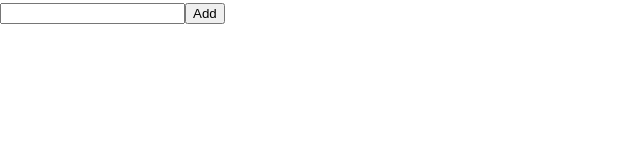
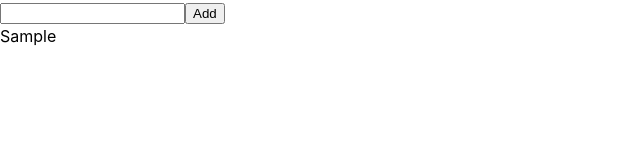
Before and after one commit to soloVlad/todo, a React (Vite) app: page / in a window 1280 px wide. Both pictures are taken after typing "Sample" into the empty fields and a click on the button "Add". Shown: the top 160 px of the page, without its empty margins (0-640 px from the left). Built offline with nearby package versions, Linux system fonts and the light colour scheme.

Commit message:
feat: show list of created tasks

```diff
--- a/src/App.tsx
+++ b/src/App.tsx
@@ -1,6 +1,6 @@
 import { useState } from "react"
 
-import { Creator } from "./components"
+import { Creator, List } from "./components"
 
 import type { Task } from "./types";
 
@@ -16,6 +16,7 @@ const App = () => {
   return (
     <div>
       <Creator addTask={addTask} />
+      <List tasks={tasks} />
     </div>
   )
 }
--- /dev/null
+++ b/src/components/List/index.tsx
@@ -0,0 +1,23 @@
+import { FC } from "react";
+
+import type { Task } from "../../types";
+
+type ListProps = {
+  tasks: Task[]
+}
+
+const List: FC<ListProps> = ({ tasks }) => {
+  const hasTasks = Boolean(tasks.length);
+
+  return (
+    <>
+      {hasTasks && tasks.map(task => (
+        <div>
+          {task}
+        </div>
+      ))}
+    </>
+  )
+}
+
+export default List;
--- a/src/components/index.ts
+++ b/src/components/index.ts
@@ -1 +1,2 @@
 export { default as Creator } from './Creator';
+export { default as List } from './List';
```
